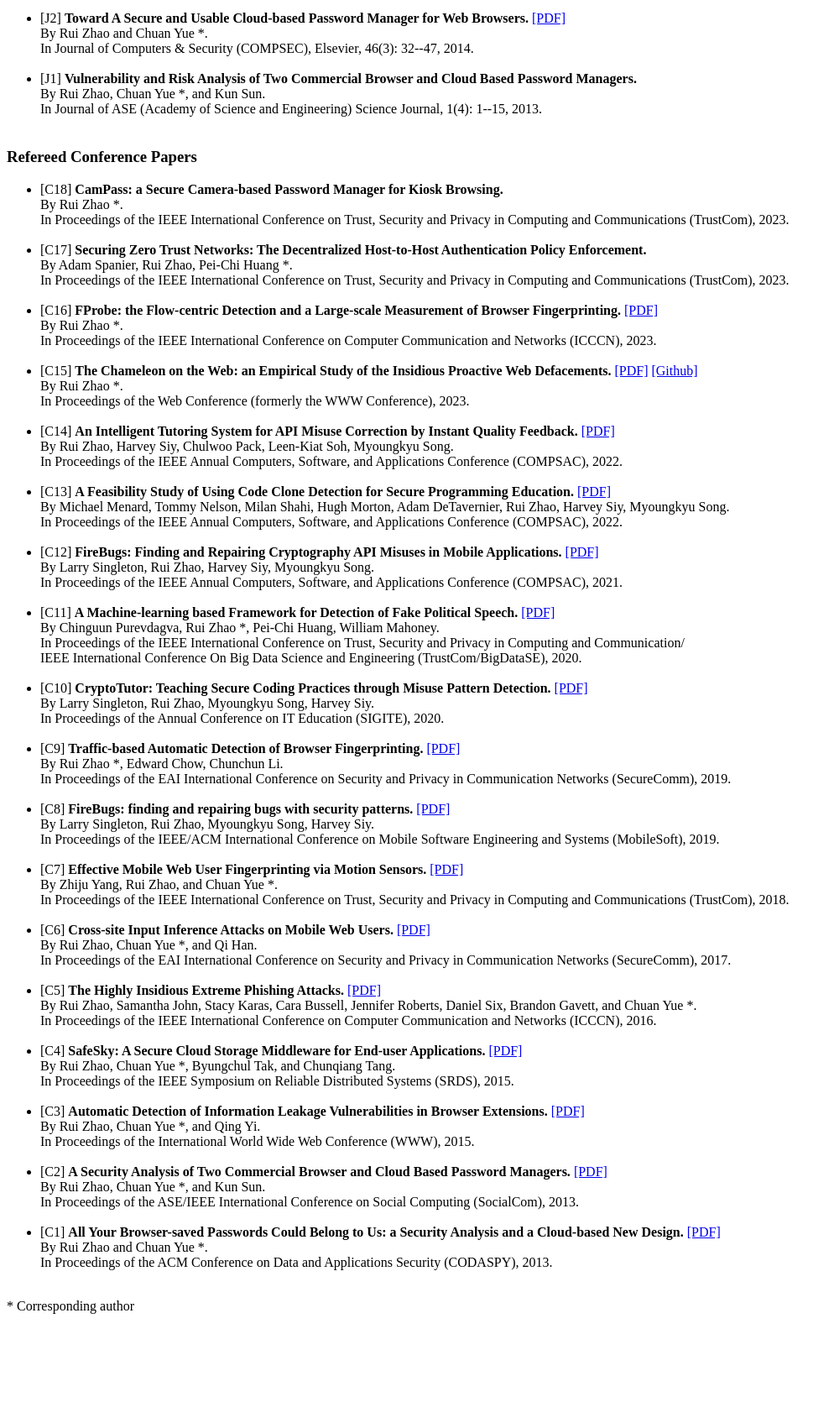
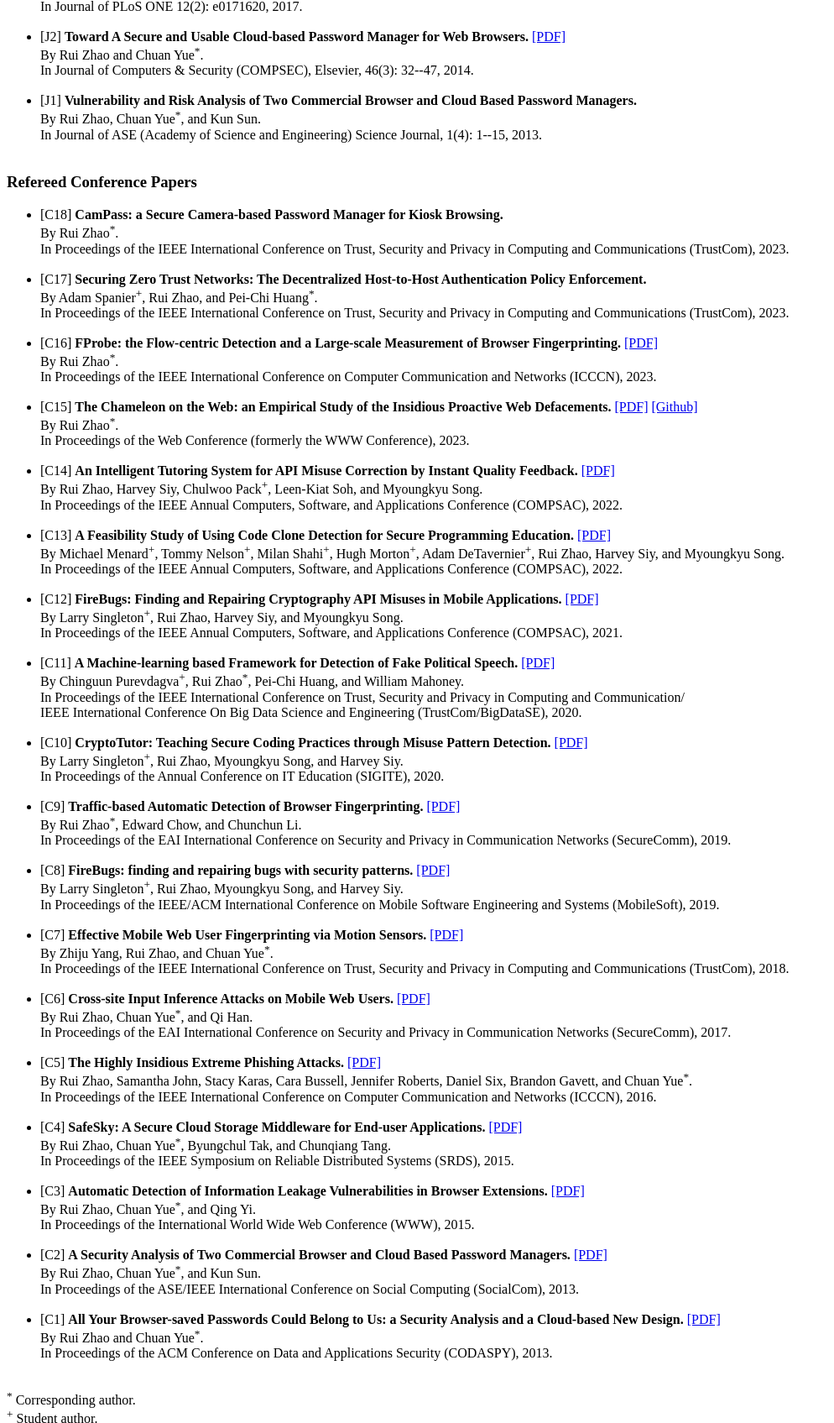
Before and after one commit to rzhao-sec/rzhao-sec.github.io, a plain HTML site: page index.html in a window 1280 px wide. Shown: the part 900-2595 px from the top of the page at 84% size, without its empty margins (0-994 px from the left). Before the commit the page ends 2473 px from the top, so only its background shows below. Drawn offline with Linux system fonts and the light colour scheme.

Commit message:
Update index.html

```diff
--- a/index.html
+++ b/index.html
@@ -62,107 +62,108 @@ function filter(tagname) {
 <H3>Refereed Journal Papers</H3>
 <UL>
   <LI tag="COMPSEC">[J7] <b>Toward the Flow-centric Detection of Browser Fingerprinting.</b> <A HREF="https://www.sciencedirect.com/science/article/pii/S0167404823005515">[PDF]</A><br>
-  By Rui Zhao *.<br>
+  By Rui Zhao<sup>*</sup>.<br>
   In Journal of Computers & Security (COMPSEC), Elsevier, 2024.<br><br>
 
   <LI>[J6] <b>Ssdtutor: A Feedback-Driven Intelligent Tutoring System for Secure Software Development.</b> <A HREF="https://www.sciencedirect.com/science/article/pii/S0167642323000151">[PDF]</A><br>
-  By Dip Kiran Pradhan Newar, Rui Zhao, Harvey Siy, Leen-Kiat Soh, Myoungkyu Song.<br>
+  By Dip Kiran Pradhan Newar<sup>+</sup>, Rui Zhao, Harvey Siy, Leen-Kiat Soh, and Myoungkyu Song.<br>
   In Journal of Science of Computer Programming, 2023.<br><br>
 
   <LI tag="TIFS">[J5] <b>Sensor-based Mobile Web Cross-site Input Inference Attacks and Defenses.</b> <A HREF="https://ieeexplore.ieee.org/abstract/document/8371301">[PDF]</A><br>
-  By Rui Zhao, Chuan Yue *, and Qi Han.<br>
+  By Rui Zhao, Chuan Yue<sup>*</sup>, and Qi Han.<br>
   In IEEE Transactions on Information Forensics and Security (TIFS), 2019.<br><br>
 
   <LI tag="COMPSEC">[J4] <b>Design and Evaluation of the Highly Insidious Extreme Phishing Attacks.</b> <A HREF="https://www.sciencedirect.com/science/article/pii/S0167404817301633">[PDF]</A><br>
-  By Rui Zhao, Samantha John, Stacy Karas, Cara Bussell, Jennifer Roberts, Daniel Six, Brandon Gavett, Chuan Yue *.<br>
+  By Rui Zhao, Samantha John, Stacy Karas, Cara Bussell, Jennifer Roberts, Daniel Six, Brandon Gavett, and Chuan Yue<sup>*</sup>.<br>
   In Journal of Computers & Security (COMPSEC), Elsevier, 2017.<br><br>
 
   <LI>[J3] <b>Phishing Susceptibility in Older and Younger Adults: The Role of Executive Functioning.</b> <A HREF="https://journals.plos.org/plosone/article?id=10.1371/journal.pone.0171620">[PDF]</A><br>
-  By Brandon E. Gavett *, Rui Zhao, Samantha E. John, Cara A. Bussell, Jennifer Roberts, Chuan Yue *.<br>
+  By Brandon E. Gavett<sup>*</sup>, Rui Zhao, Samantha E. John, Cara A. Bussell, Jennifer Roberts, and Chuan Yue<sup>*</sup>.<br>
   In Journal of PLoS ONE 12(2): e0171620, 2017.<br><br>
 
   <LI tag="COMPSEC">[J2] <b>Toward A Secure and Usable Cloud-based Password Manager for Web Browsers.</b> <A HREF="https://www.sciencedirect.com/science/article/pii/S0167404814001059">[PDF]</A><br>
-  By Rui Zhao and Chuan Yue *.<br>
+  By Rui Zhao and Chuan Yue<sup>*</sup>.<br>
   In Journal of Computers & Security (COMPSEC), Elsevier, 46(3): 32--47, 2014.<br><br>
 
   <LI>[J1] <b>Vulnerability and Risk Analysis of Two Commercial Browser and Cloud Based Password Managers.</b><br>
-  By Rui Zhao, Chuan Yue *, and Kun Sun.<br>
+  By Rui Zhao, Chuan Yue<sup>*</sup>, and Kun Sun.<br>
   In Journal of ASE (Academy of Science and Engineering) Science Journal, 1(4): 1--15, 2013.<br><br>
 </UL>
 <H3>Refereed Conference Papers</H3>
 <UL>
   <LI tag="TrustCom">[C18] <b>CamPass: a Secure Camera-based Password Manager for Kiosk Browsing.</b><br>
-  By Rui Zhao *.<br>
+  By Rui Zhao<sup>*</sup>.<br>
   In Proceedings of the IEEE International Conference on Trust, Security and Privacy in Computing and Communications (TrustCom), 2023.<br><br>
 
   <LI tag="TrustCom">[C17] <b>Securing Zero Trust Networks: The Decentralized Host-to-Host Authentication Policy Enforcement.</b><br>
-  By Adam Spanier, Rui Zhao, Pei-Chi Huang *.<br>
+  By Adam Spanier<sup>+</sup>, Rui Zhao, and Pei-Chi Huang<sup>*</sup>.<br>
   In Proceedings of the IEEE International Conference on Trust, Security and Privacy in Computing and Communications (TrustCom), 2023.<br><br>
 
   <LI tag="ICCCN">[C16] <b>FProbe: the Flow-centric Detection and a Large-scale Measurement of Browser Fingerprinting.</b> <A HREF="https://ieeexplore.ieee.org/abstract/document/10230168">[PDF]</A><br>
-  By Rui Zhao *.<br>
+  By Rui Zhao<sup>*</sup>.<br>
   In Proceedings of the IEEE International Conference on Computer Communication and Networks (ICCCN), 2023.<br><br>
 
   <LI tag="WWW">[C15] <b>The Chameleon on the Web: an Empirical Study of the Insidious Proactive Web Defacements.</b> <A HREF="https://dl.acm.org/doi/abs/10.1145/3543507.3583377">[PDF]</A> <A HREF="https://github.com/rzhao-sec/PACTOR">[Github]</A><br>
-  By Rui Zhao *.<br>
+  By Rui Zhao<sup>*</sup>.<br>
   In Proceedings of the Web Conference (formerly the WWW Conference), 2023.<br><br>
 
   <LI tag="COMPSAC">[C14] <b>An Intelligent Tutoring System for API Misuse Correction by Instant Quality Feedback.</b> <A HREF="https://ieeexplore.ieee.org/abstract/document/9842478">[PDF]</A><br>
-  By Rui Zhao, Harvey Siy, Chulwoo Pack, Leen-Kiat Soh, Myoungkyu Song.<br>
+  By Rui Zhao, Harvey Siy, Chulwoo Pack<sup>+</sup>, Leen-Kiat Soh, and Myoungkyu Song.<br>
   In Proceedings of the IEEE Annual Computers, Software, and Applications Conference (COMPSAC), 2022.<br><br>
 
   <LI tag="COMPSAC">[C13] <b>A Feasibility Study of Using Code Clone Detection for Secure Programming Education.</b> <A HREF="https://ieeexplore.ieee.org/abstract/document/9842461">[PDF]</A><br>
-  By Michael Menard, Tommy Nelson, Milan Shahi, Hugh Morton, Adam DeTavernier, Rui Zhao, Harvey Siy, Myoungkyu Song.<br>
+  By Michael Menard<sup>+</sup>, Tommy Nelson<sup>+</sup>, Milan Shahi<sup>+</sup>, Hugh Morton<sup>+</sup>, Adam DeTavernier<sup>+</sup>, Rui Zhao, Harvey Siy, and Myoungkyu Song.<br>
   In Proceedings of the IEEE Annual Computers, Software, and Applications Conference (COMPSAC), 2022.<br><br>
 
   <LI tag="COMPSAC">[C12] <b>FireBugs: Finding and Repairing Cryptography API Misuses in Mobile Applications.</b> <A HREF="https://ieeexplore.ieee.org/abstract/document/9529806">[PDF]</A><br>
-  By Larry Singleton, Rui Zhao, Harvey Siy, Myoungkyu Song.<br>
+  By Larry Singleton<sup>+</sup>, Rui Zhao, Harvey Siy, and Myoungkyu Song.<br>
   In Proceedings of the IEEE Annual Computers, Software, and Applications Conference (COMPSAC), 2021.<br><br>
 
   <LI tag="TrustCom">[C11] <b>A Machine-learning based Framework for Detection of Fake Political Speech.</b> <A HREF="https://ieeexplore.ieee.org/abstract/document/9343368">[PDF]</A><br>
-  By Chinguun Purevdagva, Rui Zhao *, Pei-Chi Huang, William Mahoney.<br>
+  By Chinguun Purevdagva<sup>+</sup>, Rui Zhao<sup>*</sup>, Pei-Chi Huang, and William Mahoney.<br>
   In Proceedings of the IEEE International Conference on Trust, Security and Privacy in Computing and Communication/<br>IEEE International Conference On Big Data Science and Engineering (TrustCom/BigDataSE), 2020.<br><br>
 
   <LI>[C10] <b>CryptoTutor: Teaching Secure Coding Practices through Misuse Pattern Detection.</b> <A HREF="https://dl.acm.org/doi/abs/10.1145/3368308.3415419">[PDF]</A><br>
-  By Larry Singleton, Rui Zhao, Myoungkyu Song, Harvey Siy.<br>
+  By Larry Singleton<sup>+</sup>, Rui Zhao, Myoungkyu Song, and Harvey Siy.<br>
   In Proceedings of the Annual Conference on IT Education (SIGITE), 2020.<br><br>
 
   <LI tag="SecureComm">[C9] <b>Traffic-based Automatic Detection of Browser Fingerprinting.</b> <A HREF="https://link.springer.com/chapter/10.1007/978-3-030-37228-6_18">[PDF]</A><br>
-  By Rui Zhao *, Edward Chow, Chunchun Li.<br>
+  By Rui Zhao<sup>*</sup>, Edward Chow, and Chunchun Li.<br>
   In Proceedings of the EAI International Conference on Security and Privacy in Communication Networks (SecureComm), 2019.<br><br>
 
   <LI>[C8] <b>FireBugs: finding and repairing bugs with security patterns.</b> <A HREF="https://ieeexplore.ieee.org/abstract/document/8817034">[PDF]</A><br>
-  By Larry Singleton, Rui Zhao, Myoungkyu Song, Harvey Siy.<br>
+  By Larry Singleton<sup>+</sup>, Rui Zhao, Myoungkyu Song, and Harvey Siy.<br>
   In Proceedings of the IEEE/ACM International Conference on Mobile Software Engineering and Systems (MobileSoft), 2019.<br><br>
 
   <LI tag="TrustCom">[C7] <b>Effective Mobile Web User Fingerprinting via Motion Sensors.</b> <A HREF="https://ieeexplore.ieee.org/abstract/document/8456063">[PDF]</A><br>
-  By Zhiju Yang, Rui Zhao, and Chuan Yue *.<br>
+  By Zhiju Yang, Rui Zhao, and Chuan Yue<sup>*</sup>.<br>
   In Proceedings of the IEEE International Conference on Trust, Security and Privacy in Computing and Communications (TrustCom), 2018.<br><br>
 
   <LI tag="SecureComm">[C6] <b>Cross-site Input Inference Attacks on Mobile Web Users.</b> <A HREF="https://link.springer.com/chapter/10.1007/978-3-319-78813-5_32">[PDF]</A><br>
-  By Rui Zhao, Chuan Yue *, and Qi Han.<br>
+  By Rui Zhao, Chuan Yue<sup>*</sup>, and Qi Han.<br>
   In Proceedings of the EAI International Conference on Security and Privacy in Communication Networks (SecureComm), 2017.<br><br>
 
   <LI tag="ICCCN">[C5] <b>The Highly Insidious Extreme Phishing Attacks.</b> <A HREF="https://ieeexplore.ieee.org/abstract/document/7568582">[PDF]</A><br>
-  By Rui Zhao, Samantha John, Stacy Karas, Cara Bussell, Jennifer Roberts, Daniel Six, Brandon Gavett, and Chuan Yue *.<br>
+  By Rui Zhao, Samantha John, Stacy Karas, Cara Bussell, Jennifer Roberts, Daniel Six, Brandon Gavett, and Chuan Yue<sup>*</sup>.<br>
   In Proceedings of the IEEE International Conference on Computer Communication and Networks (ICCCN), 2016.<br><br>
 
   <LI tag="SRDS">[C4] <b>SafeSky: A Secure Cloud Storage Middleware for End-user Applications.</b> <A HREF="https://ieeexplore.ieee.org/abstract/document/7371564">[PDF]</A><br>
-  By Rui Zhao, Chuan Yue *, Byungchul Tak, and Chunqiang Tang.<br>
+  By Rui Zhao, Chuan Yue<sup>*</sup>, Byungchul Tak, and Chunqiang Tang.<br>
   In Proceedings of the IEEE Symposium on Reliable Distributed Systems (SRDS), 2015.<br><br>
 
   <LI tag="WWW">[C3] <b>Automatic Detection of Information Leakage Vulnerabilities in Browser Extensions.</b> <A HREF="https://dl.acm.org/doi/abs/10.1145/2736277.2741134">[PDF]</A><br>
-  By Rui Zhao, Chuan Yue *, and Qing Yi.<br>
+  By Rui Zhao, Chuan Yue<sup>*</sup>, and Qing Yi.<br>
   In Proceedings of the International World Wide Web Conference (WWW), 2015.<br><br>
 
   <LI>[C2] <b>A Security Analysis of Two Commercial Browser and Cloud Based Password Managers.</b> <A HREF="https://ieeexplore.ieee.org/abstract/document/6693367">[PDF]</A><br>
-  By Rui Zhao, Chuan Yue *, and Kun Sun.<br>
+  By Rui Zhao, Chuan Yue<sup>*</sup>, and Kun Sun.<br>
   In Proceedings of the ASE/IEEE International Conference on Social Computing (SocialCom), 2013.<br><br>
 
   <LI tag="CODASPY">[C1] <b>All Your Browser-saved Passwords Could Belong to Us: a Security Analysis and a Cloud-based New Design.</b> <A HREF="https://dl.acm.org/doi/abs/10.1145/2435349.2435397">[PDF]</A><br>
-  By Rui Zhao and Chuan Yue *.<br>
+  By Rui Zhao and Chuan Yue<sup>*</sup>.<br>
   In Proceedings of the ACM Conference on Data and Applications Security (CODASPY), 2013.<br><br>
 </UL>
-* Corresponding author
+<sup>*</sup> Corresponding author.<br>
+<sup>+</sup> Student author.
 </BODY>
 </HTML>
```
